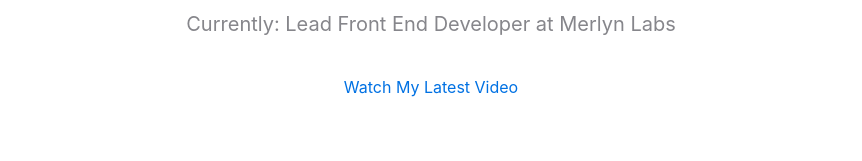
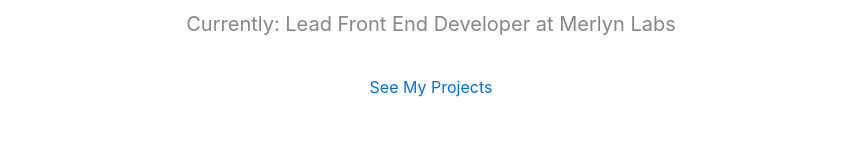
Before and after one commit to cmooredev/cmoorelabs-website, a Svelte app in the folder frontend/: page / in a window 1280 px wide. Shown: the part 525-686 px from the top of the page, without its empty margins (209-1071 px from the left). Built offline with nearby package versions, Linux system fonts and the light colour scheme.

Commit message:
fix link

```diff
--- a/frontend/src/components/Contact.svelte
+++ b/frontend/src/components/Contact.svelte
@@ -59,7 +59,7 @@
   }
 
   p {
-    margin-bottom: 2rem;
+    margin-bottom: 1rem;
     font-size: 1.1rem;
   }
 
@@ -73,7 +73,7 @@
   }
 
   li {
-    margin-bottom: 0.5rem;
+    margin-bottom: 1rem;
   }
 
   a {
--- a/frontend/src/components/Home.svelte
+++ b/frontend/src/components/Home.svelte
@@ -3,8 +3,10 @@
     event.preventDefault();
     const target = event.target.getAttribute("href");
     const targetElement = document.querySelector(target);
+    const remValue =
+      4 * parseFloat(getComputedStyle(document.documentElement).fontSize);
     const offsetPosition =
-      targetElement.getBoundingClientRect().top + window.scrollY;
+      targetElement.getBoundingClientRect().top + window.scrollY - remValue;
     window.scrollTo({ top: offsetPosition, behavior: "smooth" });
   }
 </script>
@@ -17,8 +19,8 @@
   <div class="intro">
     <p>Specializing in web and mobile applications.</p>
     <p>Currently: Lead Front End Developer at Merlyn Labs</p>
-    <a href="#youtube" class="cta-button" on:click={scrollToSection}
-      >Watch My Latest Video</a
+    <a href="#projects" class="cta-button" on:click={scrollToSection}
+      >See My Projects</a
     >
   </div>
 </section>
```
